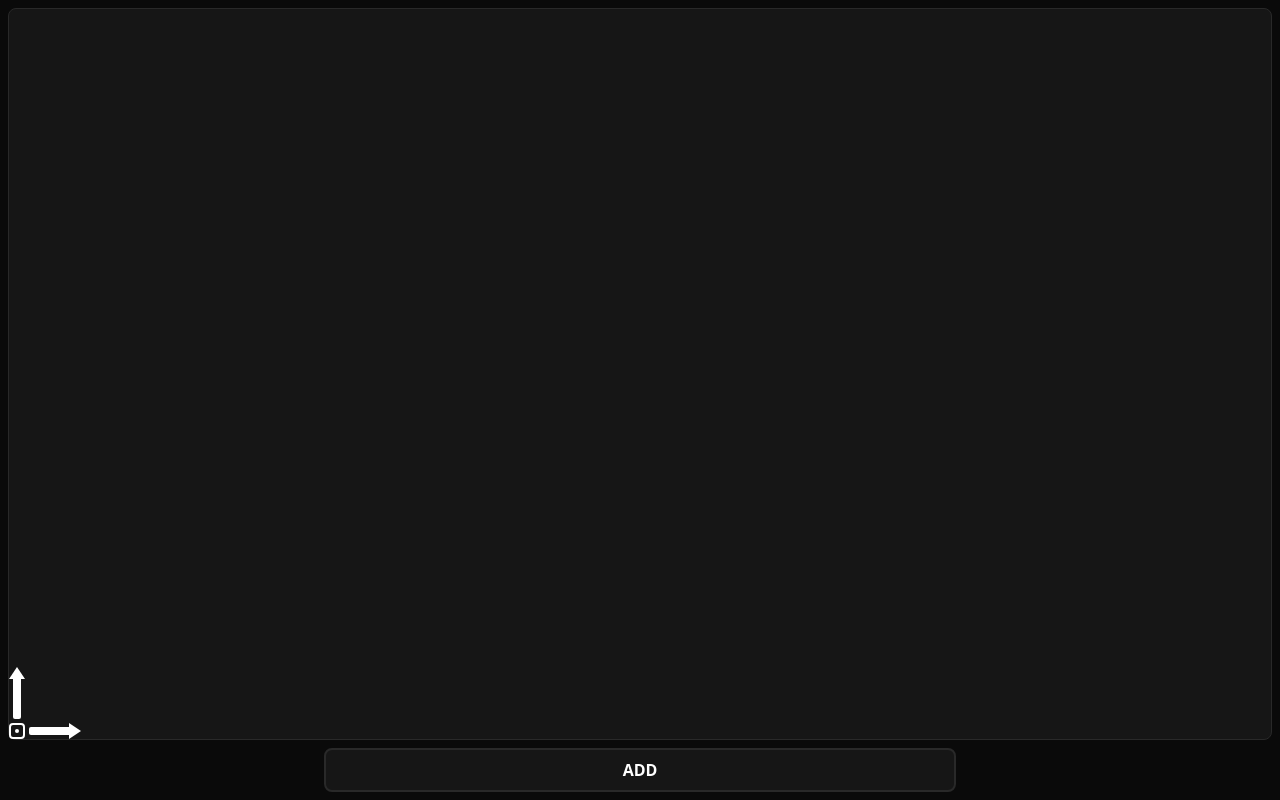
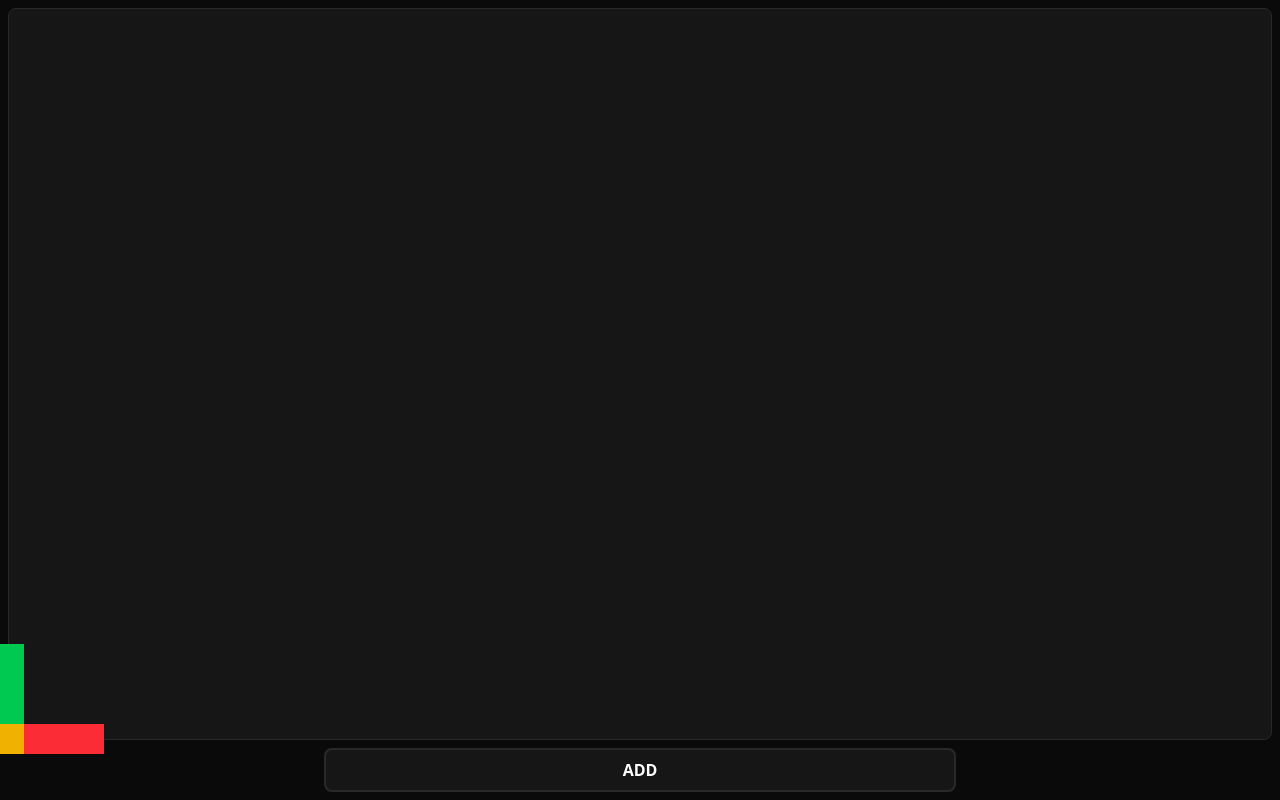
Before and after one commit to auilk/vectra, a Next.js app: page / in a window 1280 px wide. Built offline with nearby package versions, Linux system fonts and the light colour scheme.

Commit message:
Refactor MoveGizmo and AxisArrow for cleaner and more robust code

```diff
--- a/app/components/AxisArrow.jsx
+++ b/app/components/AxisArrow.jsx
@@ -40,10 +40,16 @@ export default function AxisArrow({ direction , setX, setY})
 
         const HandleMouseMove = (event) =>
         {
-            if (isDragging)
+            const svgCanvasRect = elementRef.current.parentElement.parentElement.getBoundingClientRect();
+            const gizmoOriginRect = elementRef.current.parentElement.getBoundingClientRect();
+
+            if (direction === "x")
             {
-                if (direction === "x") setX(event.clientX - offset.current);
-                else setY(event.clientY - offset.current);
+                setX(event.clientX - svgCanvasRect.left - elements[selected.id].props.width / 2 - gizmoOriginRect.width / 2 - offset.current);
+            }
+            else
+            {
+                setY(event.clientY - svgCanvasRect.top - elements[selected.id].props.height / 2 + gizmoOriginRect.height / 2 + offset.current);
             }
         }
 
@@ -59,46 +65,30 @@ export default function AxisArrow({ direction , setX, setY})
         {
             window.removeEventListener("mousemove", HandleMouseMove);
             window.removeEventListener("mouseup", HandleMouseUp);
+            console.log("deleted");
         }
     }, [isDragging]);
 
     return (
         <div
             ref={elementRef}
-            className="relative select-none cursor-move"
+            className="absolute select-none"
             style={{
-                width: direction === "x" ? "55px" : "16px",
-                height: direction === "x" ? "16px" : "55px",
+                width: direction === "x" ? "80px" : "30px",
+                height: direction === "x" ? "30px" : "80px",
+                top: direction === "x" ? "0px" : "",
+                bottom : direction === "y" ? "100%" : "",
+                left: direction === "x" ? "100%" : "0%",
+                backgroundColor: direction === "x" ? "#FB2C36" : "#00C951",
+                cursor: direction === "x" ? "col-resize" : "row-resize"
             }}
             onMouseDown={(event) =>
                 {
-                    const rect = elementRef.current.parentElement.getBoundingClientRect();
-                    if (direction === "x") offset.current = event.clientX - rect.left + elements[selected.id]?.props?.width / 2;
-                    else if (direction === "y") offset.current = event.clientY - rect.top - rect.height + elements[selected.id]?.props?.height / 2 - 4;
+                    if (direction === "x") offset.current = event.clientX - event.target.getBoundingClientRect().left;
+                    else offset.current = event.target.getBoundingClientRect().height - event.clientY + event.target.getBoundingClientRect().top;
                     setIsDragging(true);
                 }
             }
-        >
-            <div
-                className="bg-white absolute left-0 top-1/2 -translate-y-1/2 rounded-bl-[2px]"
-                style={{
-                    width: direction === "x" ? "40px" : "8px",
-                    height: direction === "x" ? "8px" : "40px",
-                    top: direction === "x" ? "50%" : "0",
-                    translate: direction === "x" ? "0% -50%" : "50% 15px",
-                    borderBottomRightRadius: direction === "x" ? "0px" : "2px",
-                    borderTopLeftRadius: direction === "x" ? "2px" : "0px"
-                }}
-            ></div>
-
-            <div
-                className="border-8 border-transparent border-l-white absolute left-10.5 top-0 scale-x-150"
-                style={{
-                    left: direction === "x" ? "44px" : "0px",
-                    top: direction === "x" ? "0px" : "-5px",
-                    rotate: direction === "x" ? "0deg" : "-90deg"
-                }}
-            ></div>
-        </div>
+        ></div>
     );
 }
--- a/app/components/MoveGizmo.jsx
+++ b/app/components/MoveGizmo.jsx
@@ -1,6 +1,5 @@
 "use client";
 
-import { useCallback, useRef, useState } from "react";
 import AxisArrow from "./AxisArrow";
 import { useSvgStore } from "../stores/svg-store";
 import { useShallow } from "zustand/react/shallow";
@@ -25,7 +24,7 @@ export default function MoveGizmo()
 
     const setX = (x) =>
     {
-        SetElement(selected.id, {...elements[selected.id].props, x: x});
+        SetElement(selected.id, {...elements[selected.id].props, x: x });
     }
 
     const setY = (y) =>
@@ -35,23 +34,14 @@ export default function MoveGizmo()
 
     return (
         <div
-            className="flex flex-col gap-1 absolute -translate-y-1/1 z-2"
+            className="w-[30px] h-[30px] bg-yellow-500 absolute -translate-1/2 z-1 cursor-move"
             style={{
-                top: `${elements[selected.id]?.props?.y + elements[selected.id]?.props?.height / 2 + 8}px`,
-                left: `${elements[selected.id]?.props?.x + elements[selected.id]?.props?.width / 2 - 8}px`,
+                top: `${elements[selected.id]?.props?.y + elements[selected.id]?.props.height / 2}px`,
+                left: `${elements[selected.id]?.props?.x + elements[selected.id]?.props.width / 2}px`,
             }}
         >
-            <div className="flex">
-                <AxisArrow direction="y" setY={setY}></AxisArrow>
-            </div>
-
-            <div className="flex gap-1">
-                <div className="w-4 h-4 border-2 border-white rounded-sm flex justify-center items-center">
-                    <div className="w-1 h-1 rounded-full bg-white"></div>
-                </div>
-
-                <AxisArrow direction="x" setX={setX}></AxisArrow>
-            </div>
+            <AxisArrow direction="x" setX={setX}></AxisArrow>
+            <AxisArrow direction="y" setY={setY}></AxisArrow>
         </div>
     );
 }
```
